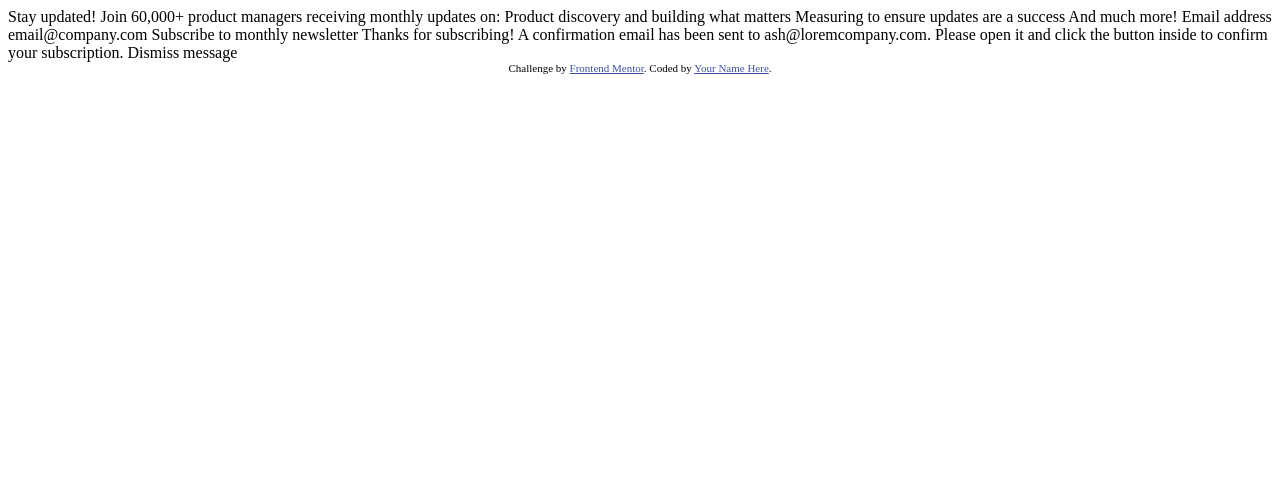
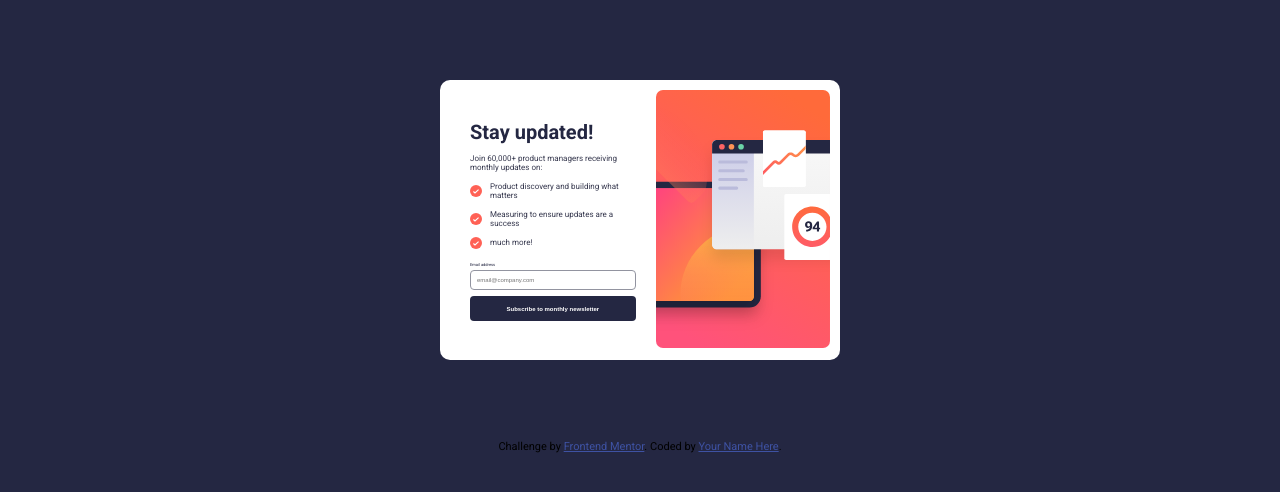
Before and after one commit to SatyapriyaMahato/news-letter-signup-with-success-page, a plain HTML site: page index.html in a window 1280 px wide. Drawn offline with Linux system fonts and the light colour scheme.

Commit message:
complete web version

```diff
--- /dev/null
+++ b/app.js
@@ -0,0 +1,31 @@
+const emailId = document.getElementById('user_email'),
+    form = document.getElementById('form');
+
+form.addEventListener('submit', e => {
+    const emailText = emailId.value.trim();
+    e.preventDefault();
+    if (validateEmail(emailText)) {
+        setSuccess();
+    } else {
+        setError();
+    }
+
+});
+function setSuccess() {
+    const frontPage = document.getElementById('newsLetter');
+    frontPage.style.display = "none";
+    success_div = document.getElementById('div_success');
+    success_div.style.display = "block";
+}
+
+const setError = () => {
+    document.getElementById('label_error').style.display = "block";
+}
+
+const validateEmail = (email) => {
+    return String(email)
+        .toLowerCase()
+        .match(
+            /^(([^<>()[\]\\.,;:\s@"]+(\.[^<>()[\]\\.,;:\s@"]+)*)|.(".+"))@((\[[0-9]{1,3}\.[0-9]{1,3}\.[0-9]{1,3}\.[0-9]{1,3}\])|(([a-zA-Z\-0-9]+\.)+[a-zA-Z]{2,}))$/
+        );
+};
--- a/index.html
+++ b/index.html
@@ -1,52 +1,66 @@
 <!DOCTYPE html>
 <html lang="en">
+
 <head>
   <meta charset="UTF-8">
-  <meta name="viewport" content="width=device-width, initial-scale=1.0"> <!-- displays site properly based on user's device -->
+  <meta name="viewport" content="width=device-width, initial-scale=1.0">
+  <!-- displays site properly based on user's device -->
 
   <link rel="icon" type="image/png" sizes="32x32" href="./assets/images/favicon-32x32.png">
+  <link rel="stylesheet" href="style.css">
+  <script src="app.js" defer></script>
+  <title>Frontend Mentor | Newsletter sign-up form with success message</title>
+</head>
 
-  <title>Frontend Mentor | Newsletter sign-up form with success message</title>
-
-  <!-- Feel free to remove these styles or customise in your own stylesheet 👍 -->
-  <style>
-    .attribution { font-size: 11px; text-align: center; }
-    .attribution a { color: hsl(228, 45%, 44%); }
-  </style>
-</head>
 <body>
 
-  <!-- Sign-up form start -->
+  <main class="container">
+    <!-- Sign-up form start -->
+    <div id="newsLetter" class="div_newsletter">
+      <div class="left">
+        <h1 class="main_heading">Stay updated!</h1>
+        <p class="heading_description">Join 60,000+ product managers receiving monthly updates on:</p>
+        <ul class="uo_list">
+          <li>Product discovery and building what matters</li>
+          <li>Measuring to ensure updates are a success</li>
+          <li> much more!</li>
+        </ul>
+        <form id="form" action="/">
+          <div class="div_labels">
+            <label id="">Email address</label>
+            <label id="label_error">Valid email required</label>
+          </div>
+          <input class="input-control" id="user_email" type="text" placeholder="email@company.com" />
+          <button class="btn" type="submit">Subscribe to monthly newsletter</button>
+        </form>
 
-  Stay updated!
+      </div>
 
-  Join 60,000+ product managers receiving monthly updates on:
+      <div class="right">
+        <img class="illustration" src="./assets/images/illustration-sign-up-desktop.svg" alt="illustration" aria-label="illustration">
+      </div>
+    </div>
 
-  Product discovery and building what matters
-  Measuring to ensure updates are a success
-  And much more!
+    <!-- Sign-up form end -->
 
-  Email address
-  email@company.com
+    <!-- Success message start -->
+    <div id = "div_success" class="div_success">
+      <img src="./assets/images/icon-success.svg" alt="success icon" aria-label="success icon" width="30px">
+      <h1>Thanks for subscribing!</h1>
+      <p>A confirmation email has been sent to ash@loremcompany.com.
+        Please open it and click the button inside to confirm your subscription.</p>
+      <button class="btn"> Dismiss message</button>
+    </div>
 
-  Subscribe to monthly newsletter
+    <!-- Success message end -->
 
-  <!-- Sign-up form end -->
+  </main>
 
-  <!-- Success message start -->
-
-  Thanks for subscribing!
-
-  A confirmation email has been sent to ash@loremcompany.com.
-  Please open it and click the button inside to confirm your subscription.
-
-  Dismiss message
-
-  <!-- Success message end -->
 
   <div class="attribution">
     Challenge by <a href="https://www.frontendmentor.io?ref=challenge" target="_blank">Frontend Mentor</a>.
     Coded by <a href="#">Your Name Here</a>.
   </div>
 </body>
+
 </html>
--- /dev/null
+++ b/style.css
@@ -0,0 +1,175 @@
+
+@import url('https://fonts.googleapis.com/css2?family=Roboto:wght@400;700&display=swap');
+
+
+*{
+    margin: 0;
+    padding: 0;
+    box-sizing: border-box;
+}
+
+:root{
+/* primary  */
+    --Tomato: hsl(4, 100%, 67%);
+
+/* Neutral */
+    --Dark-Slate-Grey: hsl(234, 29%, 20%);
+    --Charcoal-Grey: hsl(235, 18%, 26%);
+    --Grey: hsl(231, 7%, 60%);
+    --White: hsl(0, 0%, 100%);
+}
+
+html{
+    font-size: 62.5%;
+    font-family: 'Roboto', sans-serif;
+}
+
+body{
+    background-color:var(--Dark-Slate-Grey);
+}
+h1{
+    font-size: 2rem;
+    color: var(--Dark-Slate-Grey);
+}
+P{
+    font-size: .8em;
+    color: var(--Charcoal-Grey);
+}
+
+ul{
+    margin: .5em 0 1em;
+}
+li{
+    font-size: .8em;
+    color: var(--Charcoal-Grey);
+    background: url('./assets/images/icon-list.svg') no-repeat left center;
+    background-size: 12px;
+    list-style: none;
+    padding: 5px 5px 5px 20px;
+    margin: 0;
+    vertical-align: middle;
+}
+
+.container{
+    max-width: 960px;
+    margin: 0 auto;
+}
+.div_newsletter{
+    display: flex;
+    justify-content: space-between;
+    background-color: var(--White);
+    width: 400px;
+    margin: 8em auto;
+    padding: 1em;
+    border-radius: 10px;
+}
+.left{
+    width: 100%;
+    margin: 2em;
+}
+
+.main_heading{
+    margin: 0.5em 0;
+}
+.heading_description{
+    margin: .5em 0;
+}
+.div_labels{
+    display: flex;
+    justify-content: space-between;
+}
+label{
+    font-size: 4px;
+    color: var(--Dark-Slate-Grey);
+}
+#label_error{
+    display: none;
+    color: #ff3860;
+}
+input{
+    width: 100%;
+    height: 20px;
+    margin-top: .5em;
+    padding: 1em;
+    font-size: .6em;
+    border-radius: 4px;
+    outline: none;
+    border: 0.5px solid var(--Grey);
+}
+input:hover{
+    border: 0.5px solid var(--Dark-Slate-Grey);
+}
+
+input[type=text]:active{
+    outline: none;
+    border: 0.5px solid var(--Dark-Slate-Grey);
+}
+
+
+.btn{
+    outline: none;
+    width: 100%;
+    height: 25px;
+    font-size: .6em;
+    font-weight: 700;
+    margin-top: 1em;
+    border-radius: 4px;
+    border: none;
+    color: var(--White);
+    background: var(--Dark-Slate-Grey)
+}
+.btn:hover{
+    background: rgb(255,87,113);
+    background: linear-gradient(90deg, rgba(255,87,113,1) 0%, rgba(255,105,62,1) 100%);
+}
+.illustration{
+    width: 100%;
+}
+
+.div_success{
+    display: none;
+    background-color: var(--White);
+    background-color: var(--White);
+    width: 160px;
+    margin: 8em auto;
+    padding: 1.3em;
+    border-radius: 10px;
+}
+.div_success p{
+    font-size: .4em;
+    margin: 2em 0;
+}
+
+
+
+
+
+
+
+
+
+
+
+
+
+
+
+
+
+
+
+
+
+
+
+
+
+
+.attribution {
+    font-size: 11px;
+    text-align: center;
+}
+
+.attribution a {
+    color: hsl(228, 45%, 44%);
+}
```
